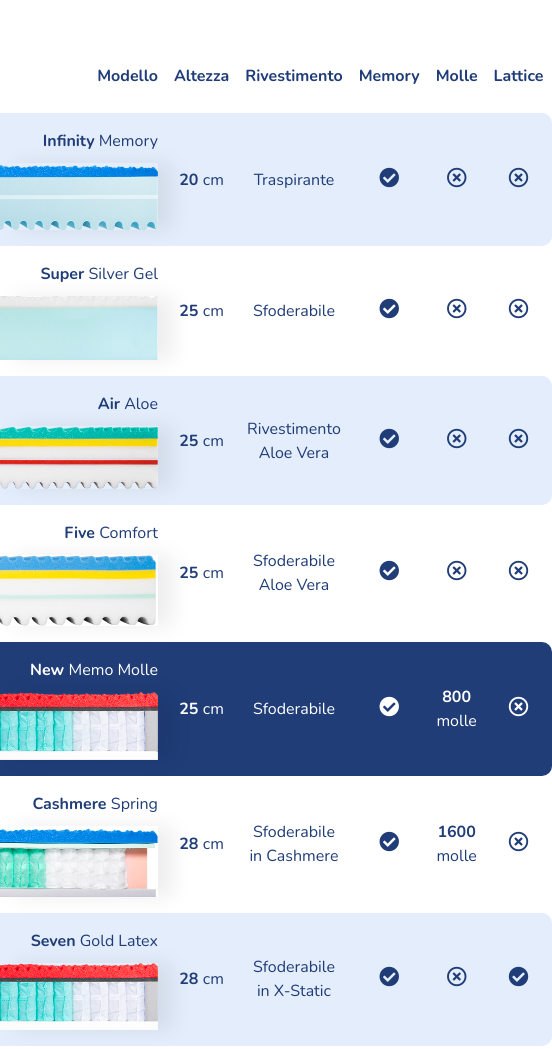
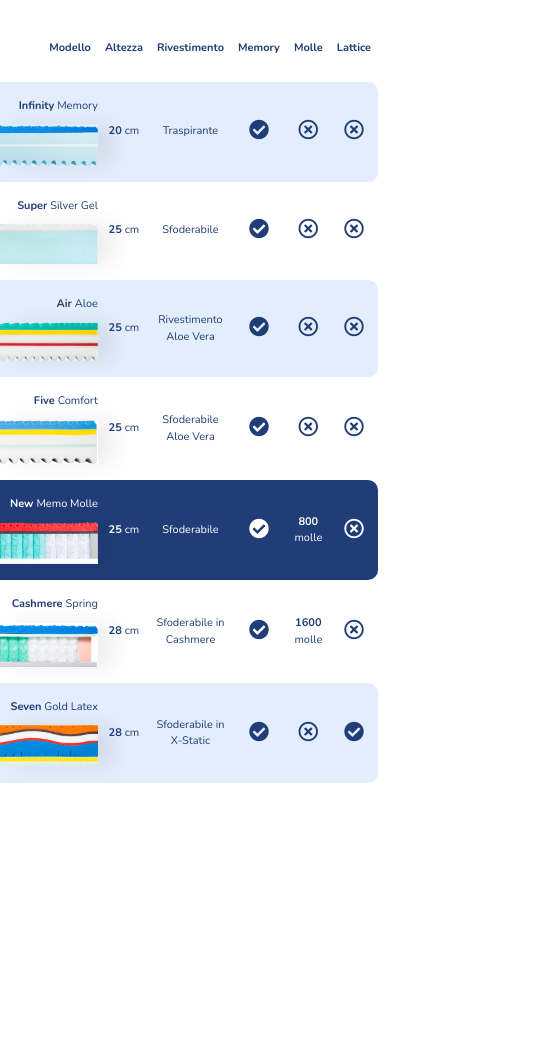
Before and after one commit to Nuruddin-Adnan/dematteohome_product_sheet, a plain HTML site: page index.html in a window 390 px wide. Shown: the whole page, 552 px wide, since content can reach past the window. After the commit the page ends 844 px from the top, so only its background shows below. Drawn offline with nearby package versions, Linux system fonts and the light colour scheme.

Commit message:
responsive issue fixed

```diff
--- a/assets/css/style.css
+++ b/assets/css/style.css
@@ -52,13 +52,13 @@ strong {
     color: var(--blue);
 }
 .table > :not(caption) > * > *{
-    padding: 1rem 0.5rem;
+    padding: 1rem 0rem;
 }
 
 
 .table th:first-child,
 .table td:first-child {
-    width: 160px;
+    width: 120px;
     white-space: nowrap;
     padding-left: 0;
 }
@@ -69,15 +69,22 @@ strong {
 }
 
 .table th {
+    font-size: 11px;
     color: var(--dark-blue);
     padding-bottom: 25px !important;
+    padding-left: 7px !important;
+    padding-right: 7px !important;
+}
+
+.table td {
+    font-size: 11px;
 }
 
 .table td a {
     color: var(--blue);
     display: block;
     padding-bottom: 10px;
-    padding-left: 30px;
+    padding-left: 10px;
     transition: all 0.2s linear;
 }
 .table td a:hover {
@@ -98,14 +105,17 @@ strong {
 }
 
 .table-striped>tbody>tr.featured-product:hover>* {
-    --bs-table-accent-bg: var(--dark-blue);
+    --bs-table-accent-bg: var(--blue);
+    opacity: 0.9;
+    /* --bs-table-accent-bg: #d5e5fb;
+    color: var(--blue); */
 }
 
 .table .featured-product td a {
     color: var(--white);
 }
 .table .featured-product td a:hover {
-    color: var(--white);
+    color: #95b9ff;
 }
 /* featured product end */
 /*################ product-sheet css end ################*/
--- a/index.html
+++ b/index.html
@@ -10,7 +10,7 @@
     <link rel="stylesheet" href="assets/css/style.css">
 </head>
 <body>
-    <section class="product-sheet py-5">
+    <section class="product-sheet py-4">
         <div class="container ps-0">
             <table class="table table-borderless table-striped align-middle text-center">
                 <thead>
@@ -96,7 +96,7 @@
                     <tr>
                         <td class="text-end">
                             <a href="https://dematteohome.it/materassi-memory-e-lattice/21-materasso-seven-gold-latex.html"><strong>Seven</strong> Gold Latex </a>
-                            <img src="assets/images/mattress-3.png" alt="mattress" class="img-fluid">
+                            <img src="assets/images/mattress-5.png" alt="mattress" class="img-fluid">
                         </td>
                         <td> <strong>28 </strong> cm </td>
                         <td> Sfoderabile
```
